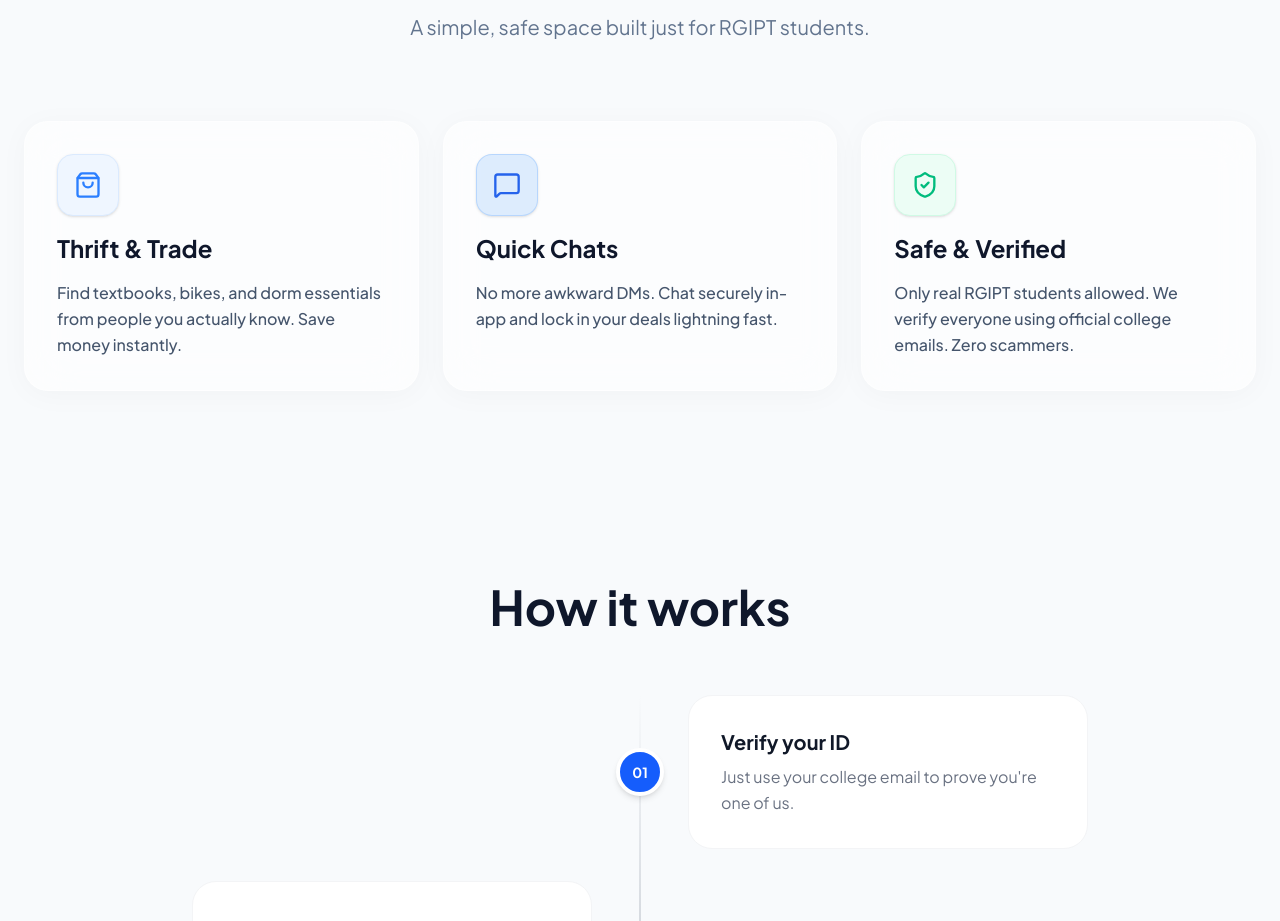
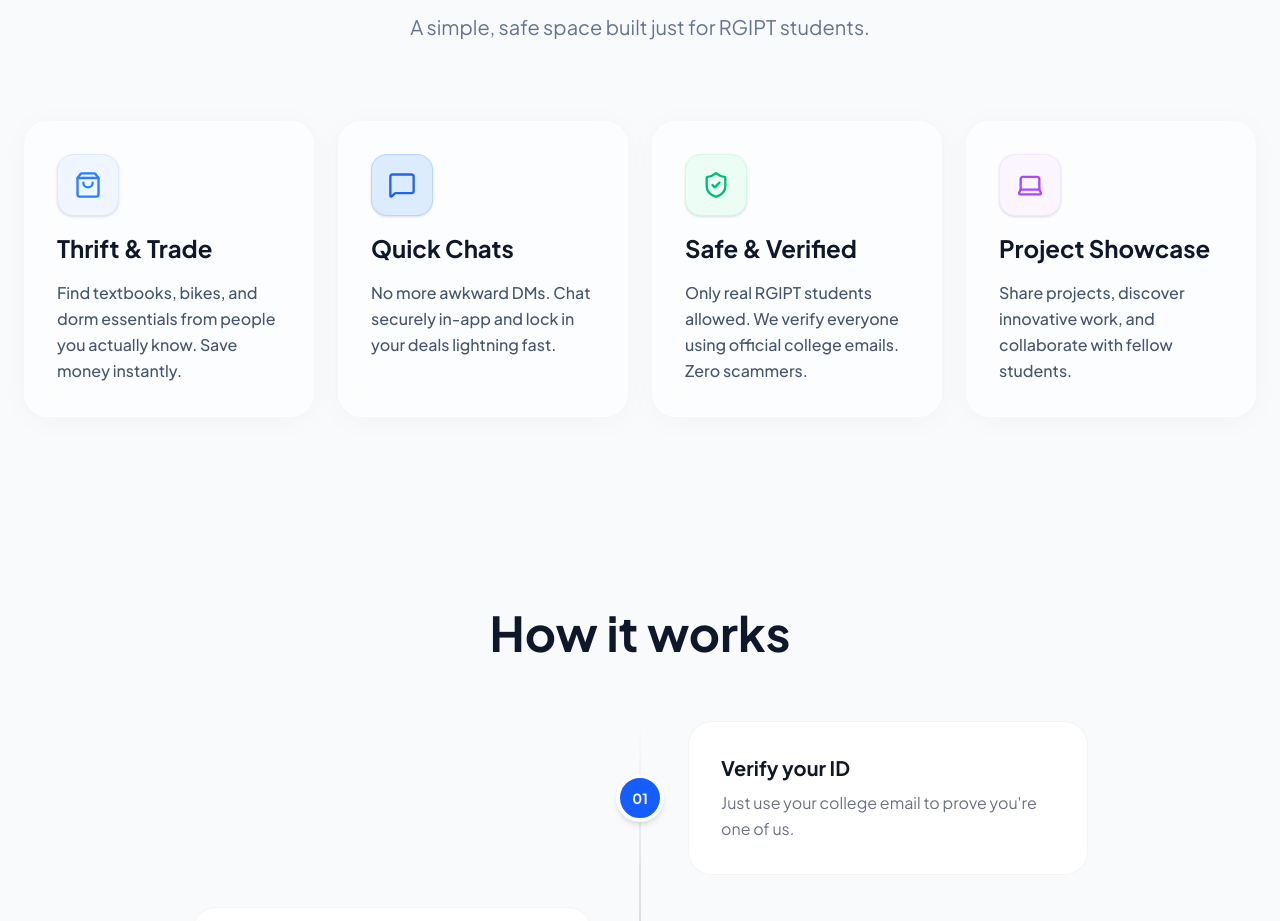
Before and after one commit to Ritik7307/uniLoop, a Next.js app: page / in a window 1280 px wide. Shown: the part 1480-2401 px from the top of the page. Built offline with nearby package versions, Linux system fonts and the light colour scheme; no server answers; the database is empty.

Commit message:
feat: add project showcase feature card to landing page

```diff
--- a/src/app/page.tsx
+++ b/src/app/page.tsx
@@ -5,7 +5,7 @@
 import { motion, useScroll, useTransform } from "framer-motion";
 import { WalkthroughPlayer } from "@/components/video/WalkthroughPlayer";
 import Image from "next/image";
-import { ArrowRight, ShoppingBag, MessageSquare, ShieldCheck, HeartHandshake, Users, CheckCircle2 } from "lucide-react";
+import { ArrowRight, ShoppingBag, MessageSquare, ShieldCheck, HeartHandshake, Users, CheckCircle2, Laptop } from "lucide-react";
 
 export default function LandingPage() {
   const [stats, setStats] = useState({ users: 0, products: 0 });
@@ -133,7 +133,7 @@
             <p className="text-xl text-slate-500 max-w-2xl mx-auto">A simple, safe space built just for RGIPT students.</p>
           </div>
 
-          <div className="grid grid-cols-1 md:grid-cols-3 gap-6 relative z-10">
+          <div className="grid grid-cols-1 md:grid-cols-2 lg:grid-cols-4 gap-6 relative z-10">
             <motion.div
               initial={{ opacity: 0, y: 30 }}
               whileInView={{ opacity: 1, y: 0 }}
@@ -171,6 +171,19 @@
               </div>
               <h3 className="text-2xl font-bold text-slate-900">Safe & Verified</h3>
               <p className="text-slate-600 leading-relaxed font-medium">Only real RGIPT students allowed. We verify everyone using official college emails. Zero scammers.</p>
+            </motion.div>
+
+            <motion.div
+              initial={{ opacity: 0, y: 30 }}
+              whileInView={{ opacity: 1, y: 0 }}
+              viewport={{ once: true, margin: "-50px" }}
+              transition={{ duration: 0.5, delay: 0.4 }}
+              className="feature-card flex flex-col items-start gap-4 group glass-panel rounded-3xl p-8 transition-all cursor-default">
+              <div className="p-4 rounded-2xl bg-purple-50 text-purple-500 group-hover:bg-purple-500 group-hover:text-white transition-all duration-300 shadow-sm border border-purple-100 group-hover:border-purple-500 group-hover:shadow-purple-500/20">
+                <Laptop size={28} />
+              </div>
+              <h3 className="text-2xl font-bold text-slate-900">Project Showcase</h3>
+              <p className="text-slate-600 leading-relaxed font-medium">Share projects, discover innovative work, and collaborate with fellow students.</p>
             </motion.div>
           </div>
         </div>
```
